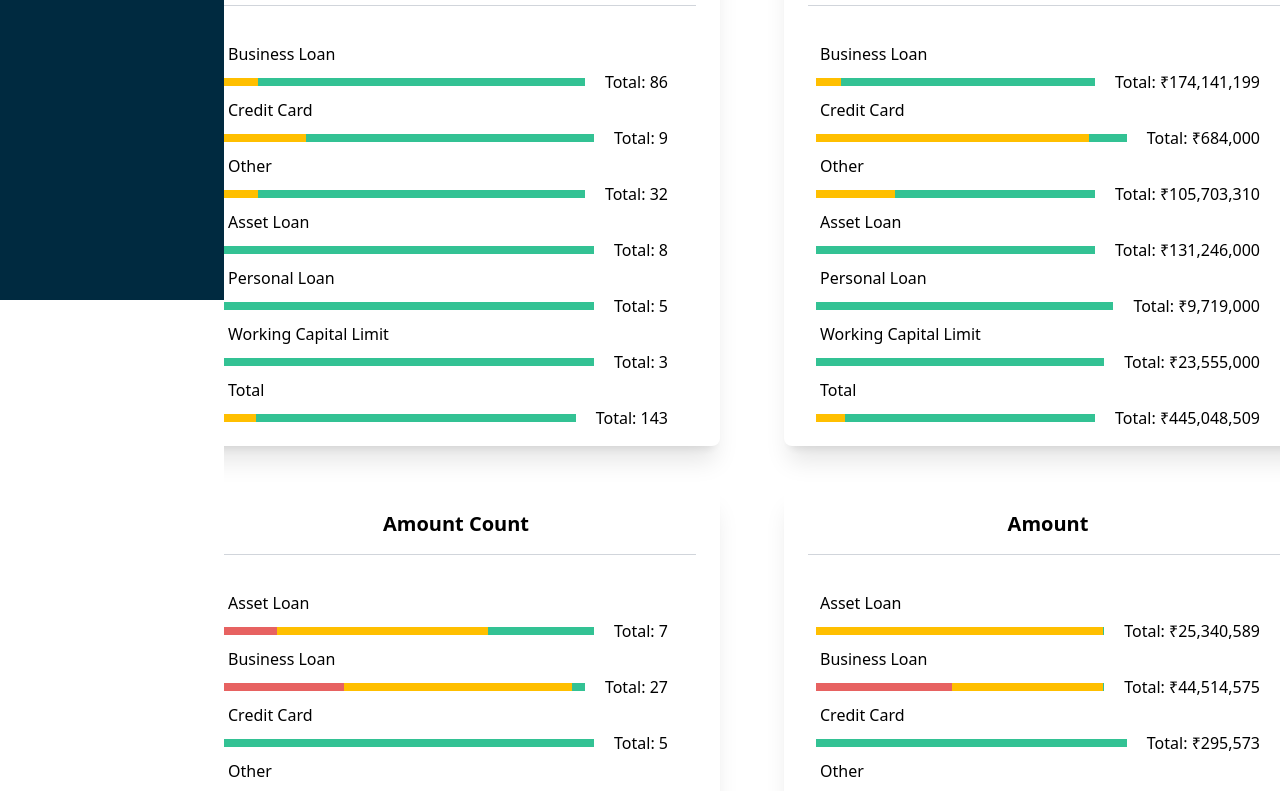
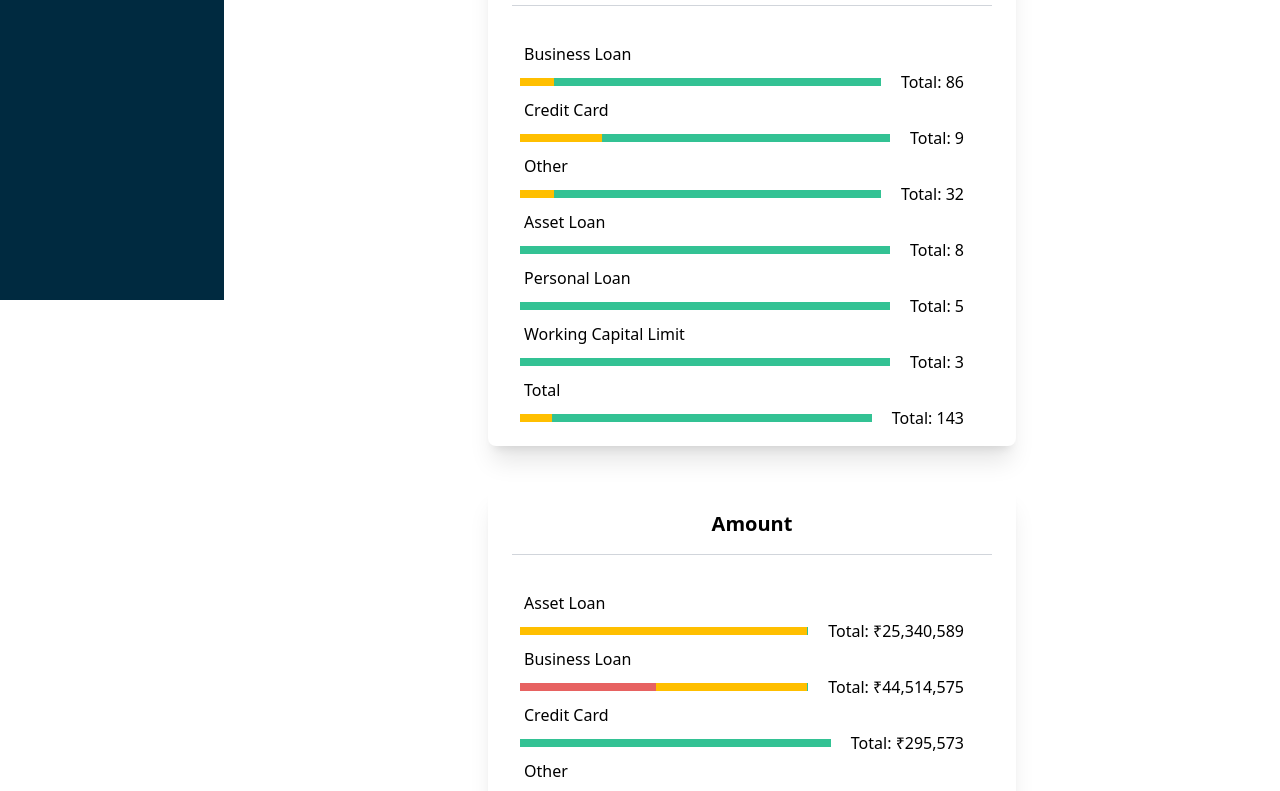
Before and after one commit to Shiv1024/Work, a React (Create React App) app: page /info in a window 1280 px wide. Shown: the part 500-1291 px from the top of the page. Built offline with nearby package versions, Linux system fonts and the light colour scheme.

Commit message:
merged count and amount

```diff
--- a/src/Components/NewCibilScore.js
+++ b/src/Components/NewCibilScore.js
@@ -1,15 +1,11 @@
-import React, { useState } from 'react';
+import React, { useEffect, useState } from 'react';
 import Tooltip from '@mui/material/Tooltip';
-
-const HorizontalBar = ({ value1, value2, value3, value4, head, iscurrency, isEnquiry }) => {
-  const [isHovered1, setIsHovered1] = useState(false);
-  const [isHovered2, setIsHovered2] = useState(false);
-  const [isHovered3, setIsHovered3] = useState(false);
-
+import amountCountData from '../Components/Product3/Amount/dummydataAmtCnt.json';
+const HorizontalBar = (props) => {
   // Calculate widths as percentages
-  const width1 = `${(value1 / value4) * 100}%`;
-  const width2 = `${(value2 / value4) * 100}%`;
-  const width3 = `${(value3 / value4) * 100}%`;
+  const width1 = `${(props.value1 / props.value4) * 100}%`;
+  const width2 = `${(props.value2 / props.value4) * 100}%`;
+  const width3 = `${(props.value3 / props.value4) * 100}%`;
 
   // Format values as currency if isCurrency is true
   const formatCurrency = (value) => {
@@ -17,39 +13,54 @@ const HorizontalBar = ({ value1, value2, value3, value4, head, iscurrency, isEnq
     return `₹${parseFloat(value).toLocaleString()}`;
   };
 
-  const displayValue1 = iscurrency ? formatCurrency(value1) : value1;
-  const displayValue2 = iscurrency ? formatCurrency(value2) : value2;
-  const displayValue3 = iscurrency ? formatCurrency(value3) : value3;
-  const displayValue4 = iscurrency ? formatCurrency(value4) : value4;
+  const displayValue1 = props.iscurrency ? formatCurrency(props.value1) : props.value1;
+  const displayValue2 = props.iscurrency ? formatCurrency(props.value2) : props.value2;
+  const displayValue3 = props.iscurrency ? formatCurrency(props.value3) : props.value3;
+  const displayValue4 = props.iscurrency ? formatCurrency(props.value4) : props.value4;
 
+  const enquiryAmountData = [
+    { id:0,category: 'Business Loan', enquiries3Months: 0, enquiries6Months: 15500000, enquiriesBeyond6Months: 158641199, total: 174141199 },
+    { id:1,category: 'Credit Card', enquiries3Months: 0, enquiries6Months: 600000, enquiriesBeyond6Months: 84000, total: 684000 },
+    { id:2,category: 'Other', enquiries3Months: 0, enquiries6Months: 30000000, enquiriesBeyond6Months: 75703310, total: 105703310 },
+    { id:3,category: 'Asset Loan', enquiries3Months: 0, enquiries6Months: 0, enquiriesBeyond6Months: 131246000, total: 131246000 },
+    { id:4,category: 'Personal Loan', enquiries3Months: 0, enquiries6Months: 0, enquiriesBeyond6Months: 9719000, total: 9719000 },
+    { id:5,category: 'Working Capital Limit', enquiries3Months: 0, enquiries6Months: 0, enquiriesBeyond6Months: 23555000, total: 23555000 },
+    { id:6,category: 'Total', enquiries3Months: 0, enquiries6Months: 46100000, enquiriesBeyond6Months: 398948509, total: 445048509 },
+  ];
+
+
+console.log(props.id)
+  const categoryData = enquiryAmountData.find(item => item.id === props.id);
+  const amountcount=amountCountData.find(item => item.id === props.id);
+  // const [categoryData, setcategoryData] = useState(enquiryAmountData.find(item => item.category === props.categoryKey))
+// console.log(props.key)
+// useEffect(() => {
+
+//   setcategoryData(enquiryAmountData.find(item => item.category === props.key))
+//   console.log(categoryData)
+// }, []);
   return (
     <div>
       <div className='py-3 px-3'>
-        {head}
+        {props.head}
       </div>
       <div style={{ width: '480px', height: '8px', display: 'flex' }} className='px-2 cursor-pointer'>
-        <Tooltip title={`${isEnquiry === true ? "Enquiries in 3 Months" : "Guarantor"}: ${displayValue1}`} arrow>
+        <Tooltip title={`${props.isEnquiry ? `Enquiries in 3 Months: ${displayValue1} ${categoryData?`(${formatCurrency(categoryData.enquiries3Months)})`: ''}   `: `Guarantor: ${displayValue1} ${amountcount?`(${amountcount.guarantor})`:''}`}  `} arrow>
           <div
             style={{ width: width1, backgroundColor: '#e76261' }}
             className='hover:shadow-lg hover:scale-105'
-            onMouseEnter={() => setIsHovered1(true)}
-            onMouseLeave={() => setIsHovered1(false)}
           ></div>
         </Tooltip>
-        <Tooltip title={`${isEnquiry === true ? "Enquiries in 6 Months" : "Joint"}: ${displayValue2}`} arrow>
+        <Tooltip title={`${props.isEnquiry ? `Enquiries in 6 Months: ${displayValue2} ${categoryData?`(${formatCurrency(categoryData.enquiries6Months)})`: ''}   `: `Joint: ${displayValue2} ${amountcount?`(${amountcount.joint})`:''}`}  `} arrow>
           <div
             style={{ width: width2, backgroundColor: '#FFBF00' }}
             className='hover:shadow-lg hover:scale-105'
-            onMouseEnter={() => setIsHovered2(true)}
-            onMouseLeave={() => setIsHovered2(false)}
           ></div>
         </Tooltip>
-        <Tooltip title={`${isEnquiry === true ? "Enquiries beyond 6 Months" : "Individual"}: ${displayValue3}`} arrow>
+        <Tooltip title={`${props.isEnquiry ? `Enquiries beyond 6 Months: ${displayValue3} ${categoryData?`(${formatCurrency(categoryData.enquiriesBeyond6Months)})`: ''}   ` : `Individual: ${displayValue3} ${amountcount?`(${amountcount.individual})`:''}`}  `} arrow>
           <div
             style={{ width: width3, backgroundColor: '#33c294' }}
             className='hover:shadow-lg hover:scale-105'
-            onMouseEnter={() => setIsHovered3(true)}
-            onMouseLeave={() => setIsHovered3(false)}
           ></div>
         </Tooltip>
         <div className='-my-2 px-5'>
--- a/src/Components/Product3/PersonalInfo.js
+++ b/src/Components/Product3/PersonalInfo.js
@@ -11,13 +11,13 @@ import amountData from "./Amount/dummydataAmt.json"
 
 const Personalinfo = () => {
   const enquiryCountData = [
-    { category: 'Business Loan', enquiries3Months: 0, enquiries6Months: 8, enquiriesBeyond6Months: 78, total: 86 },
-    { category: 'Credit Card', enquiries3Months: 0, enquiries6Months: 2, enquiriesBeyond6Months: 7, total: 9 },
-    { category: 'Other', enquiries3Months: 0, enquiries6Months: 3, enquiriesBeyond6Months: 29, total: 32 },
-    { category: 'Asset Loan', enquiries3Months: 0, enquiries6Months: 0, enquiriesBeyond6Months: 8, total: 8 },
-    { category: 'Personal Loan', enquiries3Months: 0, enquiries6Months: 0, enquiriesBeyond6Months: 5, total: 5 },
-    { category: 'Working Capital Limit', enquiries3Months: 0, enquiries6Months: 0, enquiriesBeyond6Months: 3, total: 3 },
-    { category: 'Total', enquiries3Months: 0, enquiries6Months: 13, enquiriesBeyond6Months: 130, total: 143 },
+    { id:0,category: 'Business Loan', enquiries3Months: 0, enquiries6Months: 8, enquiriesBeyond6Months: 78, total: 86 },
+    { id:1,category: 'Credit Card', enquiries3Months: 0, enquiries6Months: 2, enquiriesBeyond6Months: 7, total: 9 },
+    { id:2,category: 'Other', enquiries3Months: 0, enquiries6Months: 3, enquiriesBeyond6Months: 29, total: 32 },
+    { id:3,category: 'Asset Loan', enquiries3Months: 0, enquiries6Months: 0, enquiriesBeyond6Months: 8, total: 8 },
+    { id:4,category: 'Personal Loan', enquiries3Months: 0, enquiries6Months: 0, enquiriesBeyond6Months: 5, total: 5 },
+    { id:5,category: 'Working Capital Limit', enquiries3Months: 0, enquiries6Months: 0, enquiriesBeyond6Months: 3, total: 3 },
+    { id:6,category: 'Total', enquiries3Months: 0, enquiries6Months: 13, enquiriesBeyond6Months: 130, total: 143 },
   ];
 
   const enquiryAmountData = [
@@ -77,6 +77,7 @@ const Personalinfo = () => {
               <hr className="mb-6 border-gray-300" />
               {enquiryCountData.map((row) => (
                 <HorizontalBar
+                  id={row.id}
                   key={row.category}
                   value1={row.enquiries3Months}
                   value2={row.enquiries6Months}
@@ -84,11 +85,12 @@ const Personalinfo = () => {
                   value4={row.total}
                   head={row.category}
                   isEnquiry={true}
+                  iscurrency={false}
                 />
               ))}
             </div>
 
-            <div className="bg-white rounded-lg shadow-xl p-6 mx-8">
+            {/* <div className="bg-white rounded-lg shadow-xl p-6 mx-8">
               <h2 className="text-center text-xl font-semibold mb-4">Enquiry Amount</h2>
               <hr className="mb-6 border-gray-300" />
               {enquiryAmountData.map((row) => (
@@ -103,16 +105,16 @@ const Personalinfo = () => {
                   isEnquiry={true}
                 />
               ))}
-            </div>
+            </div> */}
           </div>
 
           <div className="flex justify-evenly items-center my-10">
-            <div className="bg-white rounded-lg shadow-xl p-6 mx-8">
+            {/* <div className="bg-white rounded-lg shadow-xl p-6 mx-8">
               <h2 className="text-center text-xl font-semibold mb-4">Amount Count</h2>
               <hr className="mb-6 border-gray-300" />
               {amountCountData.map((row) => (
               <HorizontalBar
-                // key={row.category} // Ensure key is unique for each item
+                key={row.category} // Ensure key is unique for each item
                 value1={row.guarantor}
                 value2={row.joint}
                 value3={row.individual}
@@ -122,13 +124,15 @@ const Personalinfo = () => {
 
               />
             ))}
-            </div>
+            </div> */}
             <div className="bg-white rounded-lg shadow-xl p-6 mx-8">
               <h2 className="text-center text-xl font-semibold mb-4">Amount</h2>
               <hr className="mb-6 border-gray-300" />
               {amountData.map((row) => (
+
                 <HorizontalBar
-                  // key={row.category} // Ensure key is unique for each item
+                  id={row.id}
+                  key={row.category} // Ensure key is unique for each item
                   value1={row.guarantor}
                   value2={row.joint}
                   value3={row.individual}
```
Also changed, not shown: 1 other file (tests, documents, lock files or other folders).
